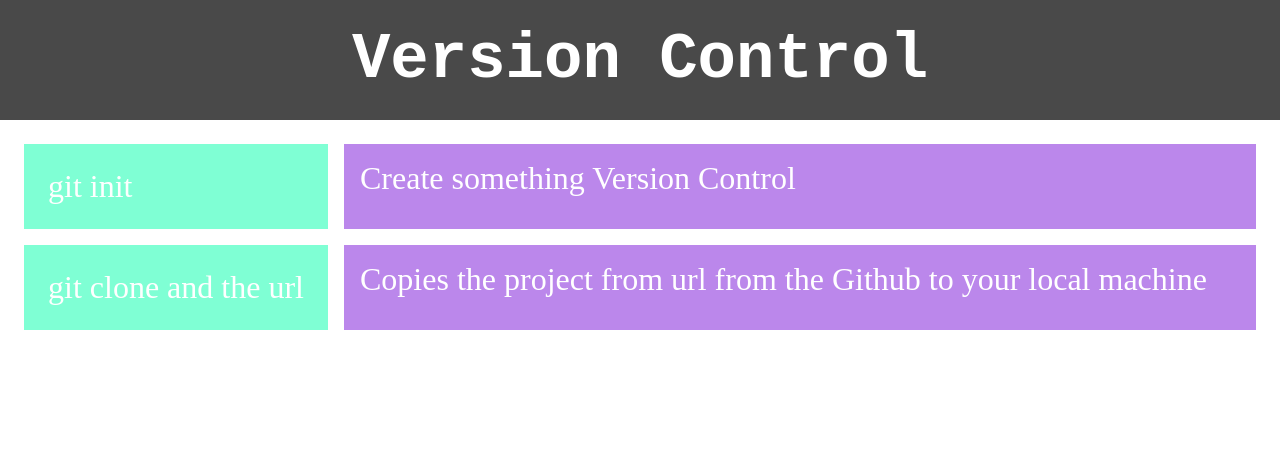
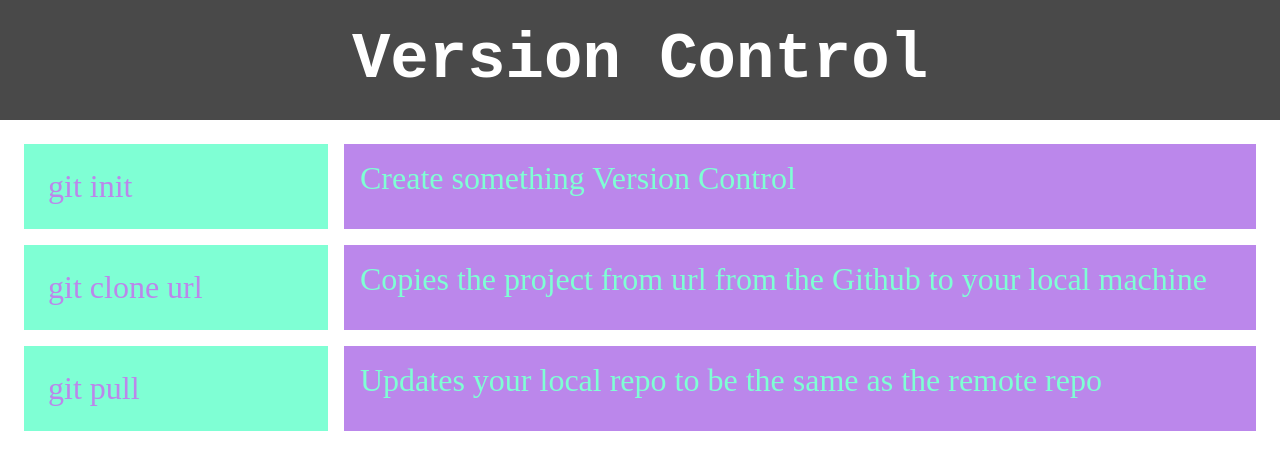
Before and after one commit to yevhenii-kapustian/version-control, a plain HTML site: page index.html in a window 1280 px wide. Drawn offline with Linux system fonts and the light colour scheme; files that its build step writes are made by us from their sources; files whose address does not match are found by name.

Commit message:
changed font color and added new div

```diff
--- a/index.html
+++ b/index.html
@@ -3,7 +3,7 @@
 <head>
     <meta charset="UTF-8">
     <meta name="viewport" content="width=device-width, initial-scale=1.0">
-    <link rel="stylesheet" href="/Users/evgeniikapustian/Frontendprograming/version-control/styles/styles.css">
+    <link rel="stylesheet" href="./styles/styles.css">
     <title>Version Control</title>
 </head>
 <body>
@@ -15,8 +15,11 @@
         <div class="git-commands__command">git init</div>
         <div class="git-commands__effect">Create something Version Control</div>
 
-        <div class="git-commands__command">git clone and the url</div>
+        <div class="git-commands__command">git clone url</div>
         <div class="git-commands__effect">Copies the project from url from the Github to your local machine</div>
+
+        <div class="git-commands__command">git pull</div>
+        <div class="git-commands__effect">Updates your local repo to be the same as the remote repo</div>
     </main>
 
 </body>
--- a/styles/styles.css
+++ b/styles/styles.css
@@ -33,12 +33,14 @@ body {
 }
 
 .git-commands__command {
+    color: rgb(187, 135, 235);
     padding: 24px;
     background-color: aquamarine;
     font-size: 2rem;
 }
 
 .git-commands__effect {
+    color: aquamarine;
     background-color: rgb(187, 135, 235);
     padding: 16px;
     font-size: 2rem;
```
